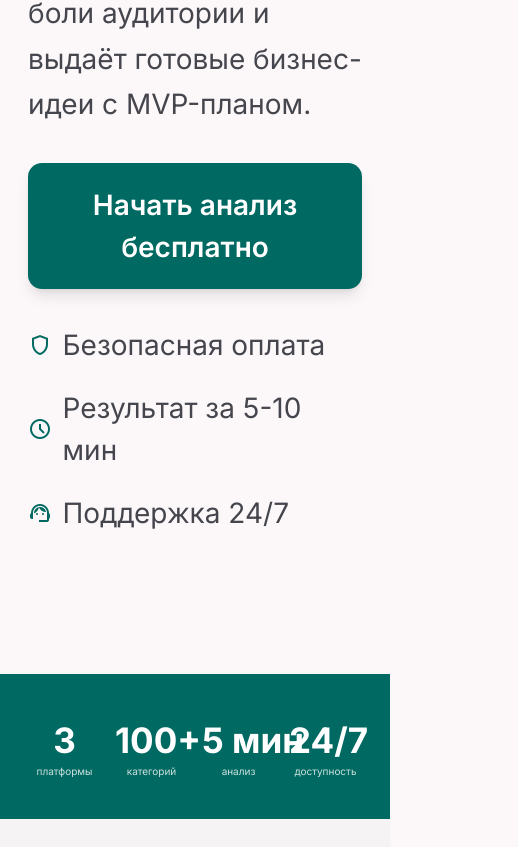
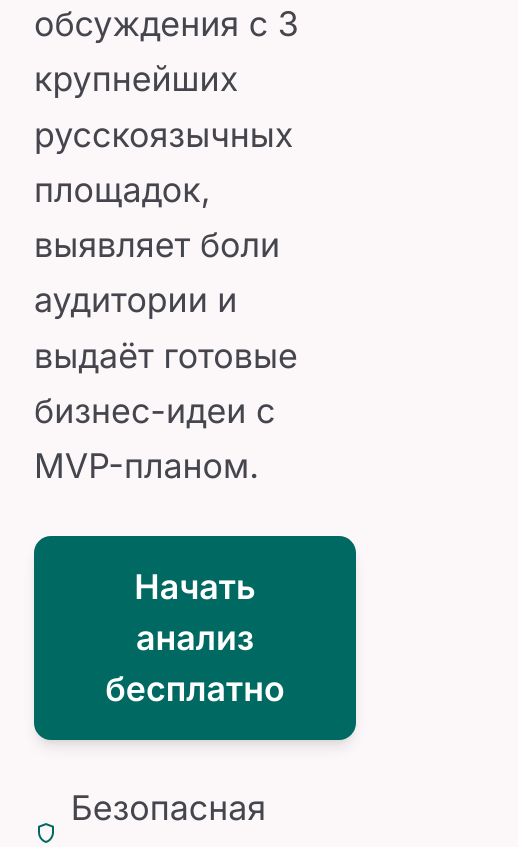
Before and after one commit to Nik-Maltcev/pikabu, a Vue app in the folder frontend/: page / in a window 390 px wide. Shown: the part 1150-1997 px from the top of the page, 518 px wide, since content can reach past the window. Built offline with nearby package versions, Linux system fonts and the light colour scheme; no server answers.

Commit message:
Global +20% (html 34px), stats bar fixed px

```diff
--- a/frontend/src/pages/Landing.vue
+++ b/frontend/src/pages/Landing.vue
@@ -86,20 +86,20 @@ function goToApp() {
         <div class="max-w-7xl mx-auto px-4 md:px-6">
           <div class="grid grid-cols-4 gap-2 md:gap-8 text-center text-white">
             <div>
-              <div class="text-xl md:text-4xl font-bold whitespace-nowrap">3</div>
-              <div class="text-[10px] md:text-sm opacity-80 leading-tight">платформы</div>
+              <div class="text-[28px] md:text-4xl font-bold whitespace-nowrap">3</div>
+              <div class="text-[13px] md:text-sm opacity-80 leading-tight">платформы</div>
             </div>
             <div>
-              <div class="text-xl md:text-4xl font-bold whitespace-nowrap">100+</div>
-              <div class="text-[10px] md:text-sm opacity-80 leading-tight">категорий</div>
+              <div class="text-[28px] md:text-4xl font-bold whitespace-nowrap">100+</div>
+              <div class="text-[13px] md:text-sm opacity-80 leading-tight">категорий</div>
             </div>
             <div>
-              <div class="text-xl md:text-4xl font-bold whitespace-nowrap">5 мин</div>
-              <div class="text-[10px] md:text-sm opacity-80 leading-tight">анализ</div>
+              <div class="text-[28px] md:text-4xl font-bold whitespace-nowrap">5 мин</div>
+              <div class="text-[13px] md:text-sm opacity-80 leading-tight">анализ</div>
             </div>
             <div>
-              <div class="text-xl md:text-4xl font-bold whitespace-nowrap">24/7</div>
-              <div class="text-[10px] md:text-sm opacity-80 leading-tight">доступность</div>
+              <div class="text-[28px] md:text-4xl font-bold whitespace-nowrap">24/7</div>
+              <div class="text-[13px] md:text-sm opacity-80 leading-tight">доступность</div>
             </div>
           </div>
         </div>
--- a/frontend/src/style.css
+++ b/frontend/src/style.css
@@ -3,7 +3,7 @@
 * { box-sizing: border-box; }
 
 html {
-  font-size: 28px;
+  font-size: 34px;
 }
 
 @media (min-width: 1024px) {
```
